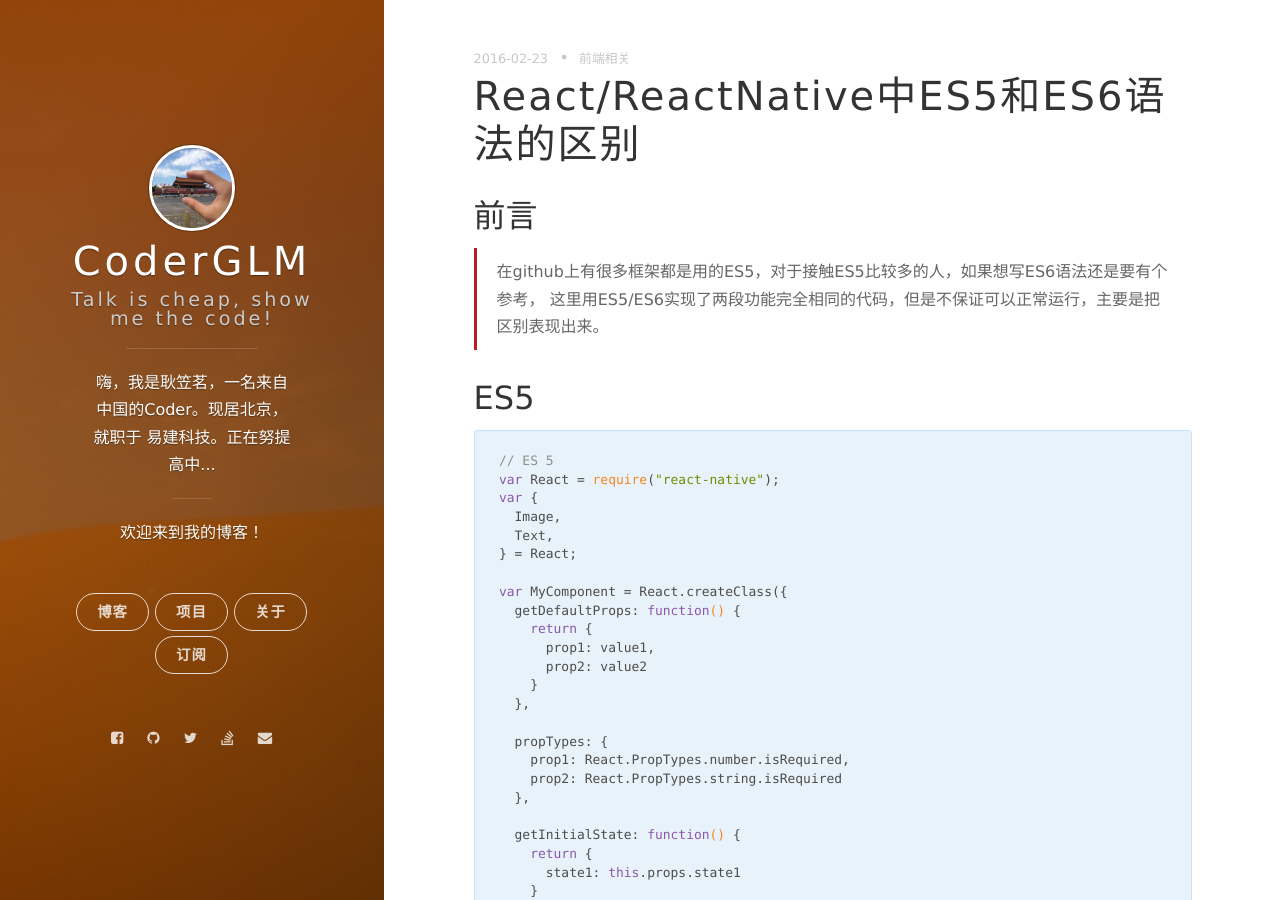
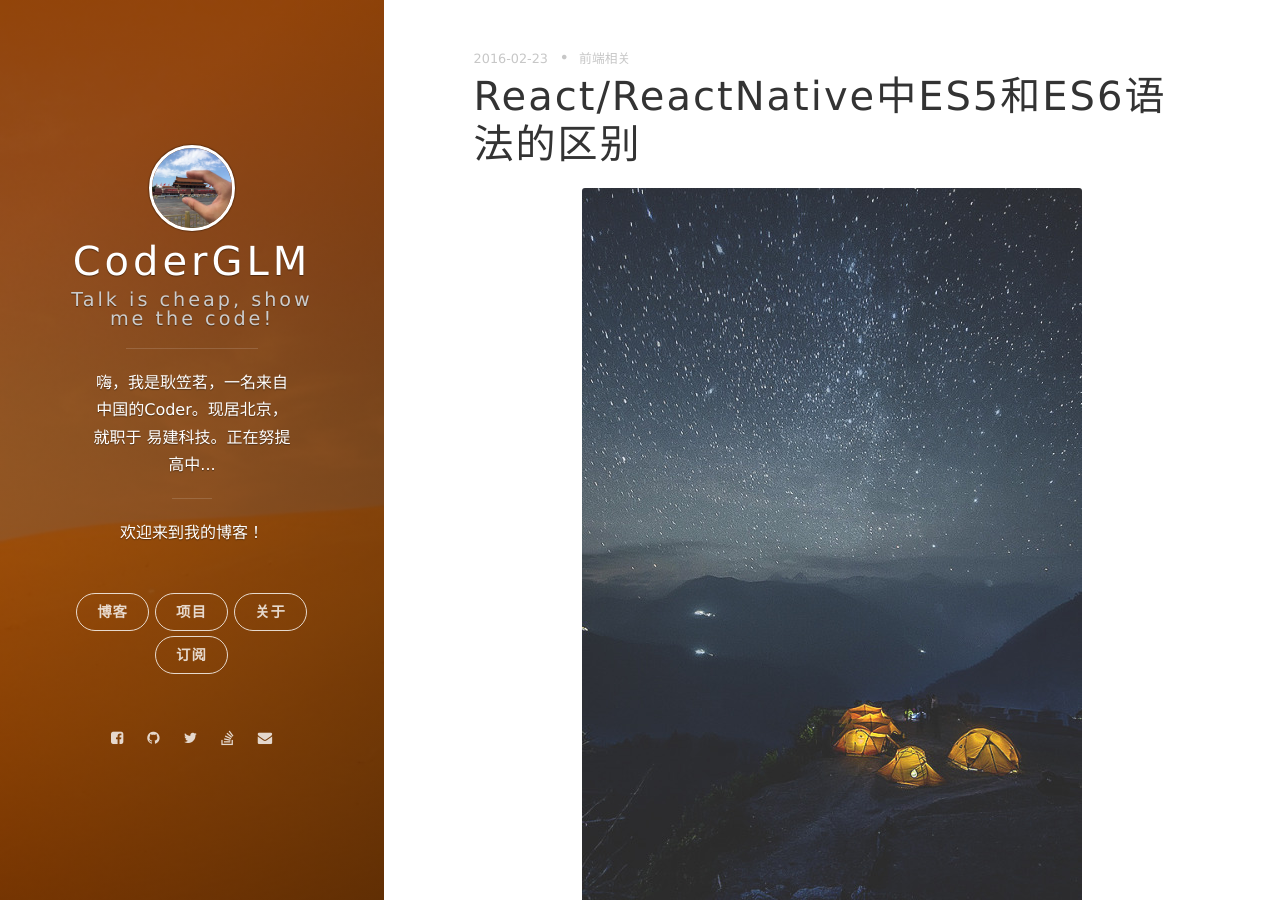
Before and after one commit to CoderLim/jekyll-based-blog, a Jekyll site: the page built from _posts/2016-02-23-difference-between-ES5-and-ES6-in-reactive.markdown, in a window 1280 px wide and 900 px high. Built offline with Jekyll 4.4.1, drawn with Linux system fonts in a browser that asks for light colours; nearby versions of some CDN libraries; comment, search, counter and statistics services are not loaded.

Commit message:
update 2016-02-23-difference-between-ES5-and-ES6-in-reactive

```diff
--- a/_posts/2016-02-23-difference-between-ES5-and-ES6-in-reactive.markdown
+++ b/_posts/2016-02-23-difference-between-ES5-and-ES6-in-reactive.markdown
@@ -7,6 +7,8 @@ description: React/ReactNative中ES5与ES6的区别
 tags: 前端;javascript;;
 ---
 
+
+![image]({{ site.imageurl }}/assets/images/2016/difference-es5-es6-in-react.png)
 
 ## 前言
 
```
Also changed, not shown: assets/images/2016/difference-es5-es6-in-react.png (added).
